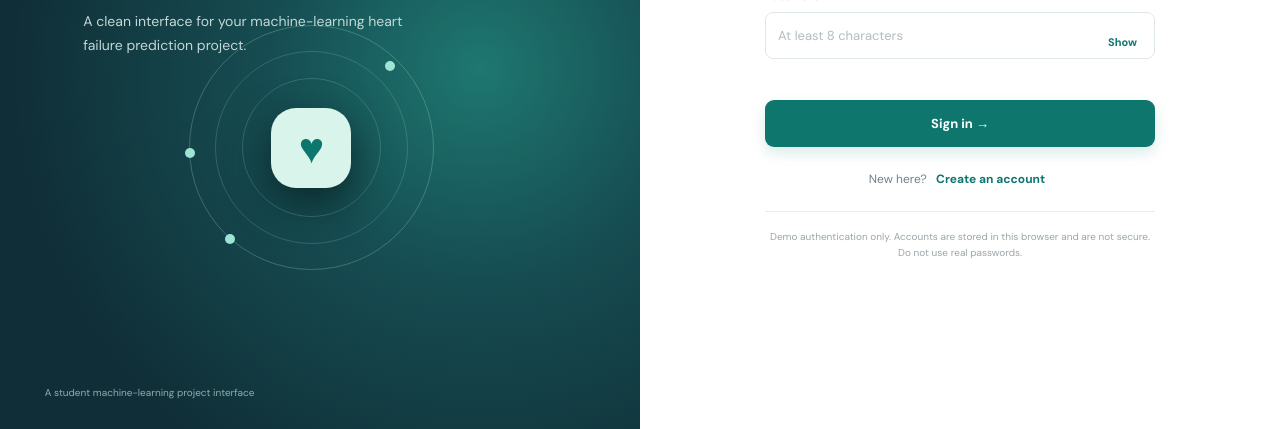
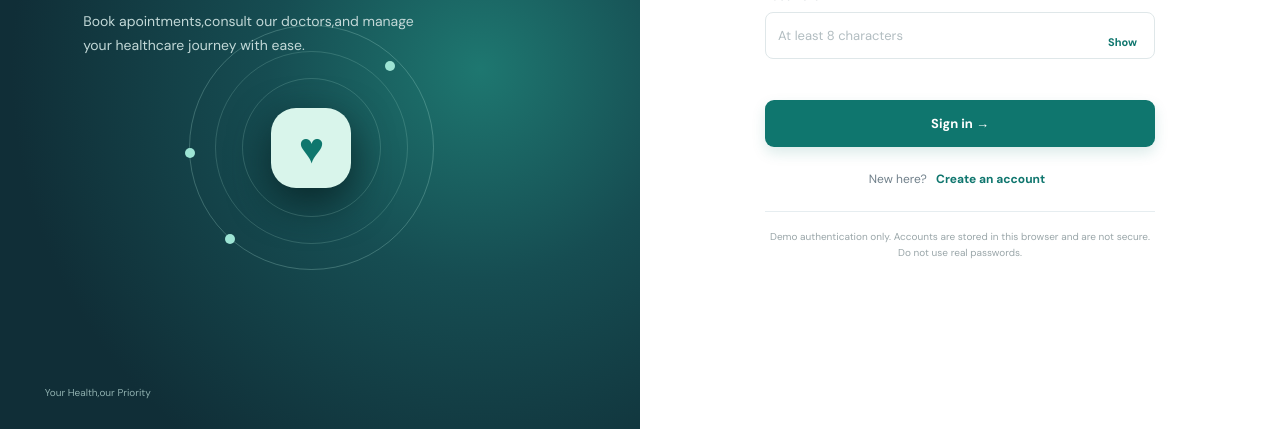
Before and after one commit to dipaligupta100/heart-failure-detection-ml-project, a plain HTML site: page heart_failure_frontend/index.html in a window 1280 px wide. Shown: the part 371-800 px from the top of the page. Drawn offline with Linux system fonts and the light colour scheme.

Commit message:
update interface

```diff
--- a/heart_failure_frontend/index.html
+++ b/heart_failure_frontend/index.html
@@ -82,8 +82,8 @@
   <section class="auth-screen" id="authScreen">
     <div class="auth-art">
       <div class="auth-brand"><span class="brand-mark">♥</span> CardioCare</div>
-      <div class="art-content"><div class="eyebrow light">HEART HEALTH ANALYTICS</div><h1>Make clinical data<br><em>easier to explore.</em></h1><p>A clean interface for your machine-learning heart failure prediction project.</p><div class="art-orbit"><div class="orbit-heart">♥</div><span class="orbit-dot dot-one"></span><span class="orbit-dot dot-two"></span><span class="orbit-dot dot-three"></span></div></div>
-      <div class="art-caption">A student machine-learning project interface</div>
+      <div class="art-content"><div class="eyebrow light">HEART HEALTH ANALYTICS</div><h1>Make clinical data<br><em>easier to explore.</em></h1><p>Book apointments,consult our doctors,and manage your healthcare journey with ease.</p><div class="art-orbit"><div class="orbit-heart">♥</div><span class="orbit-dot dot-one"></span><span class="orbit-dot dot-two"></span><span class="orbit-dot dot-three"></span></div></div>
+      <div class="art-caption">Your Health,our Priority</div>
     </div>
     <div class="auth-side">
       <div class="auth-mobile-brand"><span class="brand-mark">♥</span> CardioCare</div>
```
